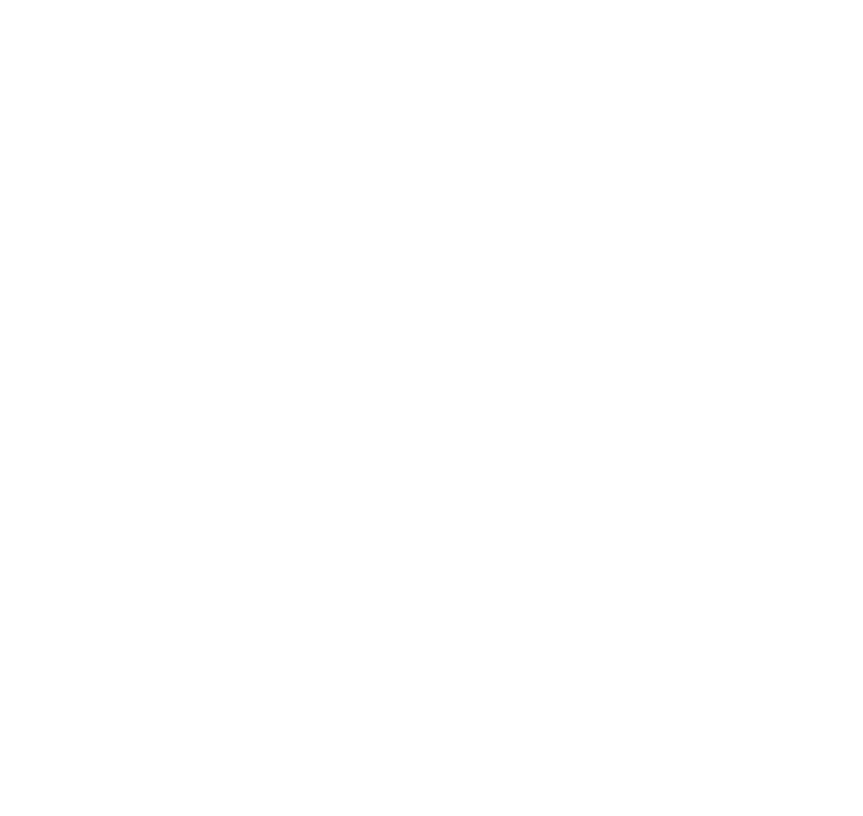
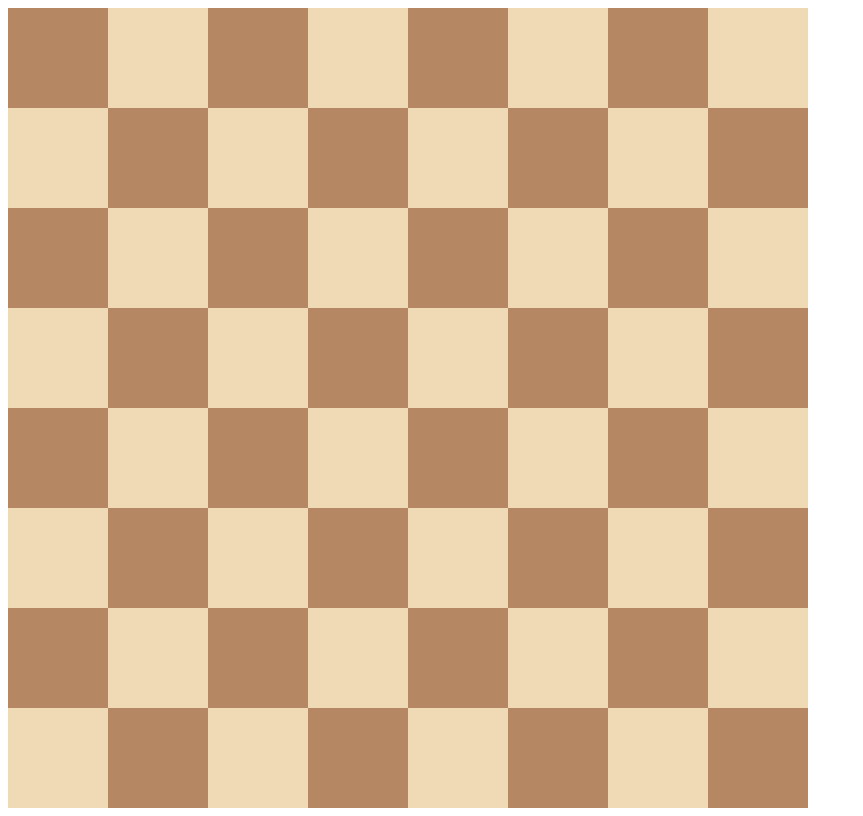
Before and after one commit to J-Bills/grid, a plain HTML site: page 10.0 Display Grid/index.html in a window 1280 px wide. Shown: the whole page, without its empty margins (0-863 px from the left). Drawn offline with Linux system fonts and the light colour scheme.

Commit message:
Finished 10.0 Challenge

```diff
--- a/10.0 Display Grid/index.html
+++ b/10.0 Display Grid/index.html
@@ -7,6 +7,21 @@
     /* Write your code here */
     /* Each square should be 100px by 100px */
     /* My colours for white: #f0d9b5, black: #b58863 */
+    .container{
+      width: 800px;
+      display: grid;
+      grid-template-columns: 1fr 1fr 1fr 1fr 1fr 1fr 1fr 1fr;
+      grid-template-rows: 1fr 1fr 1fr 1fr 1fr 1fr 1fr 1fr;
+      gap: 0px;
+    }
+    .black{
+      height: 100px;
+      background-color: #f0d9b5;
+    }
+    .white{
+      height: 100px;
+      background-color: #b58863;
+    }
   </style>
 </head>
 
```
